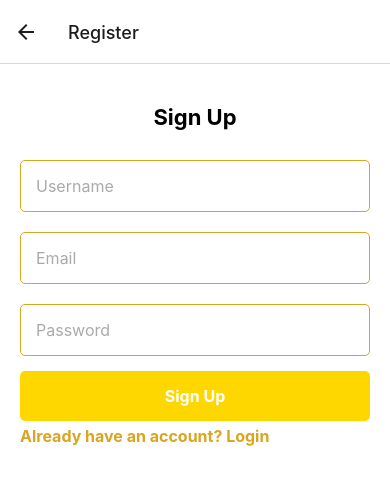
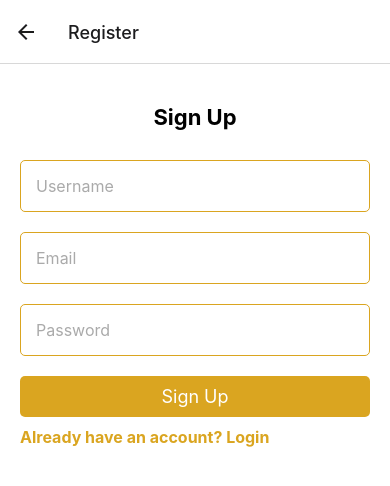
Before and after one commit to teguono/AnchorFind, a React Native app in the folder frontend/: screen /Register in a window 390 px wide. Shown: the top 486 px of the page. Built offline with nearby package versions, Linux system fonts and the light colour scheme.

Commit message:
modified styles

```diff
--- a/frontend/src/components/Common/Button.js
+++ b/frontend/src/components/Common/Button.js
@@ -1,26 +1,11 @@
 import React from "react";
-import { TouchableOpacity, Text, StyleSheet } from "react-native";
+import { TouchableOpacity, Text } from "react-native";
+import globalStyles from "../../styles/globalStyles";
 
 const CustomButton = ({ onPress, title }) => (
-  <TouchableOpacity onPress={onPress} style={styles.button}>
-    <Text style={styles.text}>{title}</Text>
+  <TouchableOpacity onPress={onPress} style={globalStyles.buttonContainer}>
+    <Text style={globalStyles.buttonText}>{title}</Text>
   </TouchableOpacity>
 );
 
-const styles = StyleSheet.create({
-  button: {
-    backgroundColor: "#FFD700",
-    padding: 15,
-    borderRadius: 5,
-    alignItems: "center",
-    justifyContent: "center",
-    marginVertical: 5,
-  },
-  text: {
-    color: "white",
-    fontSize: 16,
-    fontWeight: "bold",
-  },
-});
-
 export default CustomButton;
--- a/frontend/src/components/Common/TextInput.js
+++ b/frontend/src/components/Common/TextInput.js
@@ -1,29 +1,17 @@
 import React from "react";
-import { TextInput, StyleSheet } from "react-native";
+import { TextInput } from "react-native";
+import globalStyles from "../../styles/globalStyles"; // Adjust the import path as necessary
 
 const CustomTextInput = ({ placeholder, secureTextEntry, onChangeText }) => {
   return (
     <TextInput
-      style={styles.input}
+      style={globalStyles.input}
       placeholder={placeholder}
       secureTextEntry={secureTextEntry}
-      placeholderTextColor="#aaaaaa"
+      placeholderTextColor="#aaaaaa" // Consider adding this color to globalStyles if used frequently
       onChangeText={onChangeText}
     />
   );
 };
 
-const styles = StyleSheet.create({
-  input: {
-    backgroundColor: "#FFFFFF",
-    borderColor: "#DAA520",
-    borderWidth: 1,
-    borderRadius: 5,
-    padding: 15,
-    marginVertical: 10,
-    color: "#000000",
-    fontSize: 16,
-  },
-});
-
 export default CustomTextInput;
--- a/frontend/src/components/Layout/ScreenWrapper.js
+++ b/frontend/src/components/Layout/ScreenWrapper.js
@@ -1,16 +1,11 @@
 import React from "react";
-import { SafeAreaView, StyleSheet } from "react-native";
+import { SafeAreaView } from "react-native";
+import globalStyles from "../../styles/globalStyles";
 
 const ScreenWrapper = ({ children }) => {
-  return <SafeAreaView style={styles.wrapper}>{children}</SafeAreaView>;
+  return (
+    <SafeAreaView style={globalStyles.screenContainer}>{children}</SafeAreaView>
+  );
 };
 
-const styles = StyleSheet.create({
-  wrapper: {
-    flex: 1,
-    backgroundColor: "#FFFFFF", // White background for screens
-    padding: 20,
-  },
-});
-
 export default ScreenWrapper;
```
Also changed, not shown: frontend/src/components/Layout/Header.js (+9 -18 lines).
